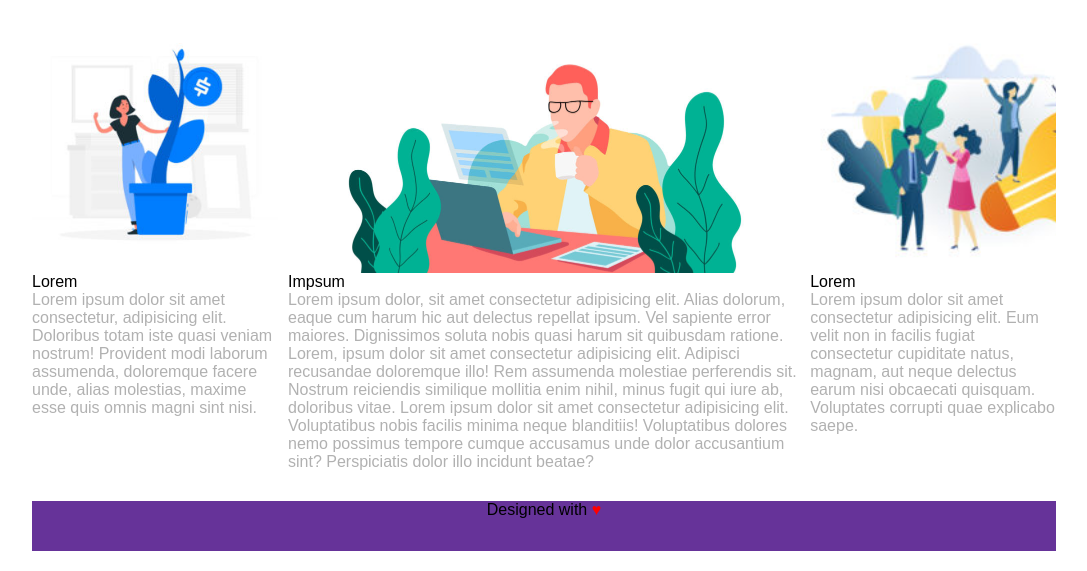
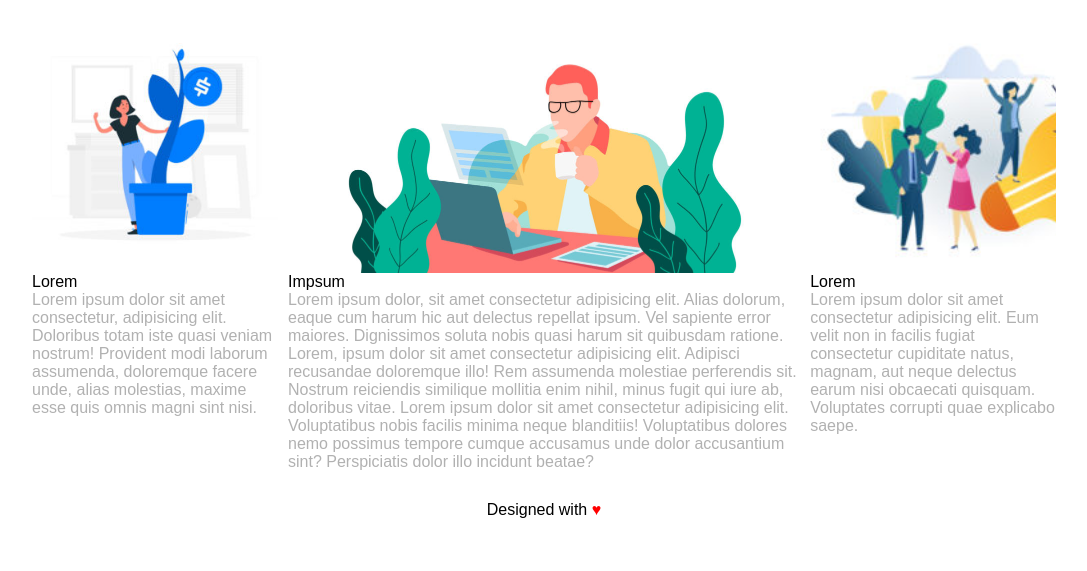
Before and after one commit to jacopo-ferroni/htmlcss-wp, a plain HTML site: page index.html in a window 1280 px wide. Shown: the part 679-1250 px from the top of the page, without its empty margins (96-1183 px from the left). After the commit the page ends 1218 px from the top, so only its background shows below. Drawn offline with Linux system fonts and the light colour scheme.

Commit message:
add font-weight

```diff
--- a/style.css
+++ b/style.css
@@ -2,6 +2,7 @@
     margin: 0%;
     padding: 0%;
     box-sizing: border-box;
+    font-weight: 100;
 }
 
 .container {
@@ -152,8 +153,6 @@
 }
 
 footer{
-height: 50px; /*simula il contenuto*/
-background-color:rebeccapurple;
 margin-top: 20px;
 }
 
```
